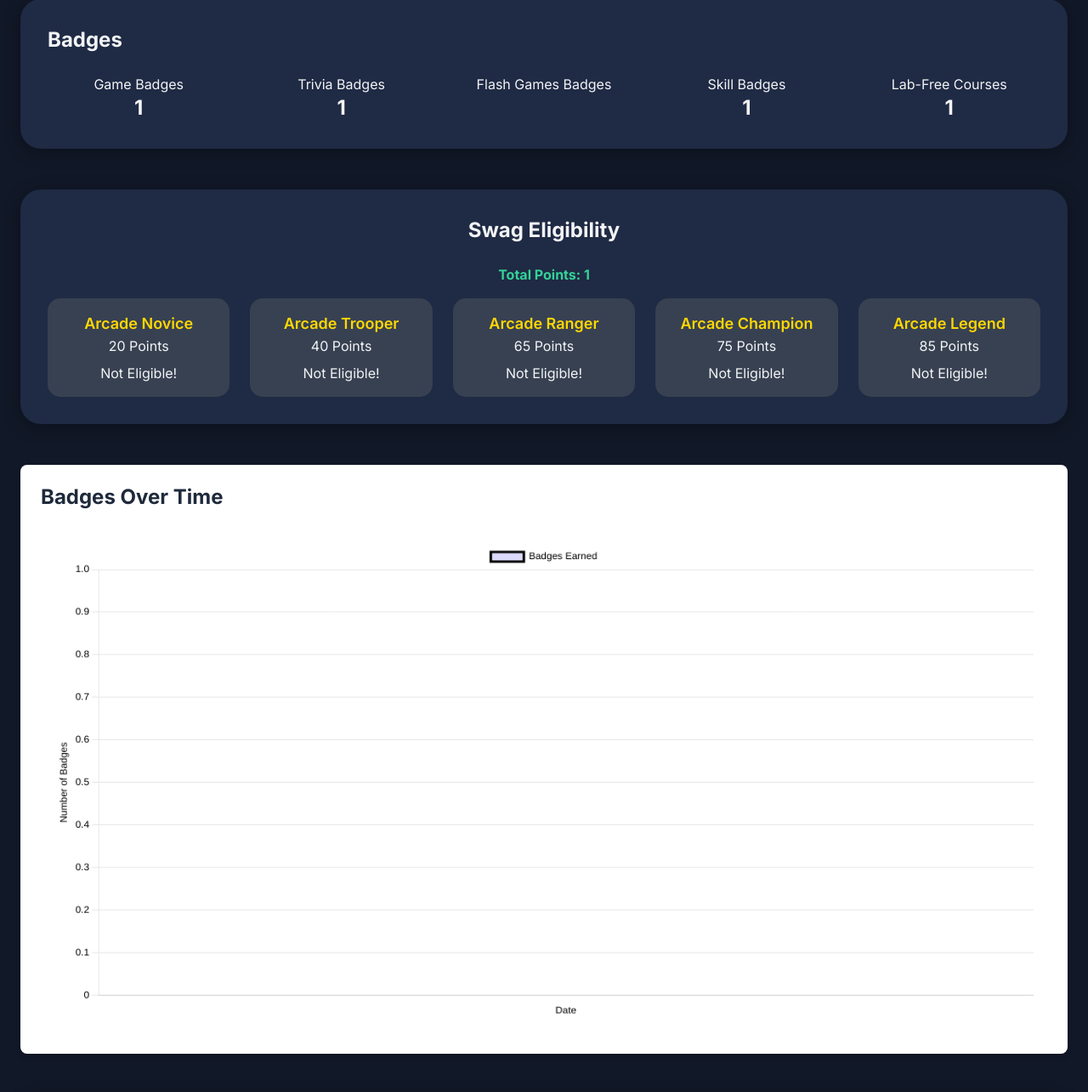
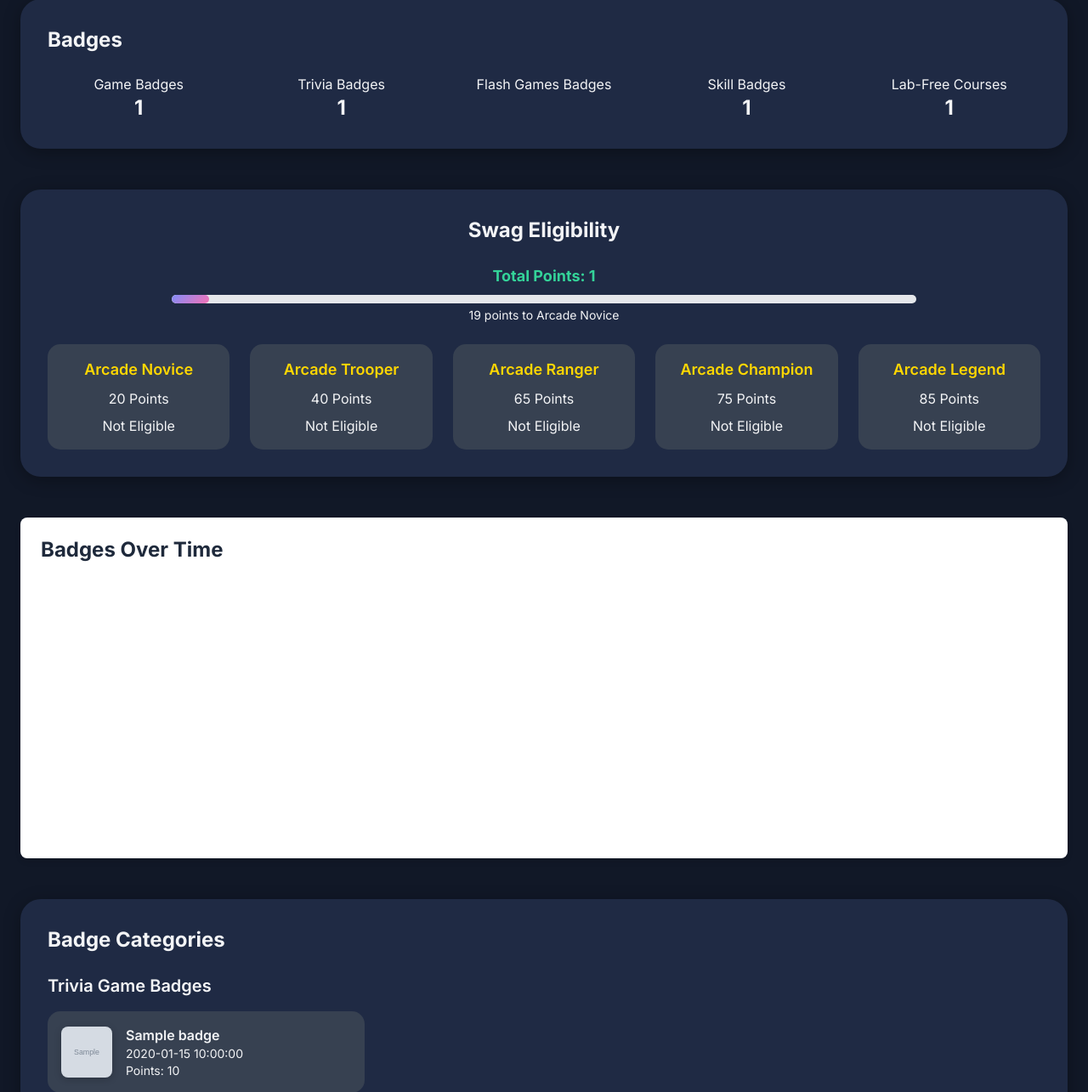
Before and after one commit to Sufi1512/PointCounter, a Flask app: template templates/dashboard.html in a window 1280 px wide. Shown: the part 921-2206 px from the top of the page at 85% size. Run offline with Flask 3, Linux system fonts and the light colour scheme; the template is opened without the code that fills it: most values are stand-ins (such as "Sample title", 1, 10 or a date in 2020); grey boxes marked "Sample" are stand-in pictures; a map, chart or similar area stays blank.

Commit message:
Refactor dashboard chart integration, enhance swag eligibility display, and improve styling for better user experience

```diff
--- a/templates/dashboard.html
+++ b/templates/dashboard.html
@@ -7,60 +7,8 @@
     <link href="https://cdn.jsdelivr.net/npm/tailwindcss@2.2.19/dist/tailwind.min.css" rel="stylesheet">
     <link href="https://fonts.googleapis.com/css2?family=Inter:wght@300;400;600;700&display=swap" rel="stylesheet">
     <link href="https://cdnjs.cloudflare.com/ajax/libs/font-awesome/6.0.0-beta3/css/all.min.css" rel="stylesheet">
-    <script src="https://cdn.jsdelivr.net/npm/chart.js">const ctx = document.getElementById('badgesChart').getContext('2d');
-
-const badgesChart = new Chart(ctx, {
-    type: 'bar', // or 'line'
-    data: {
-        labels: [...], // your date or time labels
-        datasets: [
-            {
-                label: 'Game Trivia',
-                data: [...],
-                backgroundColor: '#3B82F6', // blue-500
-                borderColor: '#2563EB',
-                borderWidth: 1
-            },
-            {
-                label: 'Level Games',
-                data: [...],
-                backgroundColor: '#10B981', // green-500
-                borderColor: '#059669',
-                borderWidth: 1
-            },
-            {
-                label: 'Skill Badges',
-                data: [...],
-                backgroundColor: '#F59E0B', // yellow-500
-                borderColor: '#D97706',
-                borderWidth: 1
-            },
-            {
-                label: 'Flash Games',
-                data: [...],
-                backgroundColor: '#EC4899', // pink-500
-                borderColor: '#DB2777',
-                borderWidth: 1
-            },
-            {
-                label: 'Lab & Free Courses',
-                data: [...],
-                backgroundColor: '#8B5CF6', // purple-500
-                borderColor: '#7C3AED',
-                borderWidth: 1
-            }
-        ]
-    },
-    options: {
-        responsive: true,
-        scales: {
-            y: {
-                beginAtZero: true
-            }
-        }
-    }
-});
-</script>
+    <!-- Chart.js CDN -->
+    <script src="https://cdn.jsdelivr.net/npm/chart.js@4.4.4/dist/chart.umd.min.js"></script>
     <style>
         :root {
             /* Light Mode Colors */
@@ -422,7 +370,6 @@
                     <p class="text-[var(--secondary-text)] text-sm sm:text-base">Skill Badges</p>
                     <p class="text-lg sm:text-2xl font-bold">{{ data.badge_counts.skill_badges_count }}</p>
                 </div>
-
                 <div class="text-center">
                     <p class="text-[var(--secondary-text)] text-sm sm:text-base">Lab-Free Courses</p>
                     <p class="text-lg sm:text-2xl font-bold">{{ data.badge_counts.lab_free_courses_count }}</p>
@@ -442,32 +389,76 @@
   {% endif %}
 {% endfor %}
 
-<section class="card">
-  <h2 class="text-xl sm:text-2xl font-bold mb-6 text-center">Swag Eligibility</h2>
-  <p class="mb-4 text-center text-green-400 font-bold">Total Points: {{ total_points }}</p>
+<section class="card" style="background: var(--card-bg, #ffffff); border-radius: 24px; padding: 2rem; box-shadow: var(--shadow, 0 4px 20px rgba(0, 0, 0, 0.05)); transition: transform 0.3s ease, box-shadow 0.3s ease;">
+  <h2 class="text-xl sm:text-2xl font-bold mb-6 text-center" style="color: var(--text-color, #1f2937); animation: fadeIn 0.5s ease-out;">Swag Eligibility</h2>
+  <div class="mb-6 text-center">
+    <p class="text-lg font-bold text-green-400" style="animation: fadeIn 0.5s ease-out 0.2s; animation-fill-mode: both;">Total Points: {{ total_points }}</p>
+    <!-- Progress Bar -->
+    {% set next_tier = tiers[ns.highest_tier + 1] if ns.highest_tier < tiers|length - 1 else tiers[ns.highest_tier] %}
+    {% set progress = (total_points / next_tier * 100) | round(2) %}
+    <div class="mt-2 w-3/4 mx-auto bg-gray-200 dark:bg-gray-700 rounded-full h-2.5 overflow-hidden" style="animation: fadeIn 0.5s ease-out 0.4s; animation-fill-mode: both;">
+      <div class="h-full rounded-full" style="width: {{ progress }}%; background: var(--accent-gradient, linear-gradient(135deg, #4f46e5, #ec4899)); transition: width 1s ease-in-out;"></div>
+    </div>
+    <p class="text-sm text-[var(--secondary-text)] mt-1" style="animation: fadeIn 0.5s ease-out 0.6s; animation-fill-mode: both;">
+      {% if ns.highest_tier < tiers|length - 1 %}
+        {{ next_tier - total_points }} points to {{ names[ns.highest_tier + 1] }}
+      {% else %}
+        Max Tier Achieved!
+      {% endif %}
+    </p>
+  </div>
   <div class="grid grid-cols-1 sm:grid-cols-2 lg:grid-cols-5 gap-4 sm:gap-6 justify-items-center">
     {% for i in range(tiers | length) %}
-      <div class="swag-tier p-4 rounded-lg text-center w-full {% if i == ns.highest_tier %}bg-green-600 border-4 border-green-800 shadow-lg{% else %}bg-gray-800{% endif %}">
-        <h4 class="text-base sm:text-lg font-semibold text-yellow-400">{{ names[i] }}</h4>
+      <div class="swag-tier p-4 rounded-lg text-center w-full relative group {% if i == ns.highest_tier %}bg-green-600 border-4 shadow-lg{% else %}bg-[var(--swag-bg, #f1f5f9)] dark:bg-gray-700{% endif %}"
+           style="border-color: {% if i == ns.highest_tier %}linear-gradient(135deg, #10B981, #059669){% else %}transparent{% endif %}; animation: slideUp 0.5s ease-out {{ i * 0.1 }}s; animation-fill-mode: both; transition: transform 0.3s ease, box-shadow 0.3s ease; {% if i == ns.highest_tier %}animation: pulse 2s infinite ease-in-out;{% endif %}">
+        <h4 class="text-base sm:text-lg font-semibold text-yellow-400" style="margin-bottom: 0.5rem;">{{ names[i] }}</h4>
         <p class="text-[var(--secondary-text)] text-sm sm:text-base">{{ tiers[i] }} Points</p>
         <p class="text-sm sm:text-base mt-2 {% if i == ns.highest_tier %}text-green-400 font-bold{% else %}text-[var(--secondary-text)]{% endif %}">
-          {% if i == ns.highest_tier %}Eligible!{% else %}Not Eligible!{% endif %}
+          {% if i == ns.highest_tier %}Eligible!{% else %}Not Eligible{% endif %}
         </p>
+        <!-- Tooltip for non-eligible tiers -->
+        {% if i > ns.highest_tier %}
+        <div class="absolute bottom-full left-1/2 transform -translate-x-1/2 mb-2 hidden group-hover:block bg-gray-800 text-white text-xs rounded py-1 px-2" style="z-index: 10; min-width: 120px;">
+          Need {{ tiers[i] - total_points }} more points
+        </div>
+        {% endif %}
       </div>
     {% endfor %}
   </div>
 </section>
 
-
-
-
-
+<style>
+  @keyframes fadeIn {
+    from { opacity: 0; }
+    to { opacity: 1; }
+  }
+  @keyframes slideUp {
+    from { transform: translateY(20px); opacity: 0; }
+    to { transform: translateY(0); opacity: 1; }
+  }
+  @keyframes pulse {
+    0%, 100% { transform: scale(1); }
+    50% { transform: scale(1.05); }
+  }
+  .swag-tier:hover {
+    transform: translateY(-4px);
+    box-shadow: var(--hover-shadow, 0 8px 25px rgba(0, 0, 0, 0.1));
+  }
+  @media (prefers-reduced-motion: reduce) {
+    .swag-tier, h2, p, .h-full {
+      animation: none !important;
+      transition: none !important;
+    }
+  }
+</style>
 
         <!-- Analytics Graph -->
         {% if data.game_trivia or data.level_games or data.skill_badges or data.flash_games or data.lab_free_courses %}
         <section style="background-color: #FFFFFF; border-radius: 8px; padding: 1.5rem; margin-bottom: 1.5rem; box-shadow: 0 4px 6px rgba(0, 0, 0, 0.1);">
             <h2 style="color: #1E293B; font-size: 1.5rem; font-weight: bold; margin-bottom: 1.5rem; line-height: 1.2;">Badges Over Time</h2>
-    <canvas id="badgesChart" style="max-width: 100%; background-color: #FFFFFF; border-radius: 8px; padding: 1rem;"></canvas>
+            <div style="height: 300px;">
+                <canvas id="badgesChart" style="max-width: 100%; background-color: #FFFFFF; border-radius: 8px; padding: 1rem;" aria-label="Badges over time chart"></canvas>
+            </div>
         </section>
         {% endif %}
 
@@ -512,6 +503,7 @@
                 </div>
             </div>
             {% endif %}
+
             <!-- Flash Games Badges -->
             {% if data.flash_games %}
             <div class="mb-8">
@@ -530,6 +522,7 @@
                 </div>
             </div>
             {% endif %}
+
             <!-- Skill Badges -->
             {% if data.skill_badges %}
             <div class="mb-8">
@@ -548,8 +541,6 @@
                 </div>
             </div>
             {% endif %}
-
-
 
             <!-- Lab-Free Courses -->
             {% if data.lab_free_courses %}
@@ -627,49 +618,151 @@
     <!-- Chart.js Script for Badges Over Time -->
     {% if data.game_trivia or data.level_games or data.skill_badges or data.flash_games or data.lab_free_courses %}
     <script>
-        const allBadges = [
-            ...{{ data.game_trivia | tojson }},
-            ...{{ data.level_games | tojson }},
-            ...{{ data.skill_badges | tojson }},
-            ...{{ data.flash_games | tojson }},
-            ...{{ data.lab_free_courses | tojson }}
+        // Combine all badge data
+        const badgeCategories = {
+            game_trivia: {{ data.game_trivia | tojson | safe }},
+            level_games: {{ data.level_games | tojson | safe }},
+            skill_badges: {{ data.skill_badges | tojson | safe }},
+            flash_games: {{ data.flash_games | tojson | safe }},
+            lab_free_courses: {{ data.lab_free_courses | tojson | safe }}
+        };
+
+        // Get unique dates across all badges
+        const allDates = [];
+        Object.values(badgeCategories).forEach(category => {
+            category.forEach(badge => {
+                try {
+                    const date = new Date(badge.date.replace('Earned ', ''));
+                    if (!isNaN(date)) {
+                        allDates.push(date.toISOString().split('T')[0]);
+                    }
+                } catch (e) {
+                    // Skip invalid dates
+                }
+            });
+        });
+        const uniqueDates = [...new Set(allDates)].sort();
+
+        // Count badges per category per date
+        const datasets = [
+            {
+                label: 'Game Trivia',
+                data: uniqueDates.map(date => badgeCategories.game_trivia.filter(b => {
+                    try {
+                        return new Date(b.date.replace('Earned ', '')).toISOString().split('T')[0] === date;
+                    } catch (e) {
+                        return false;
+                    }
+                }).length),
+                backgroundColor: '#2DD4BF', // Teal
+                borderColor: '#26A69A',
+                borderWidth: 1
+            },
+            {
+                label: 'Level Games',
+                data: uniqueDates.map(date => badgeCategories.level_games.filter(b => {
+                    try {
+                        return new Date(b.date.replace('Earned ', '')).toISOString().split('T')[0] === date;
+                    } catch (e) {
+                        return false;
+                    }
+                }).length),
+                backgroundColor: '#F472B6', // Pink (aligned with --accent-secondary)
+                borderColor: '#DB2777',
+                borderWidth: 1
+            },
+            {
+                label: 'Skill Badges',
+                data: uniqueDates.map(date => badgeCategories.skill_badges.filter(b => {
+                    try {
+                        return new Date(b.date.replace('Earned ', '')).toISOString().split('T')[0] === date;
+                    } catch (e) {
+                        return false;
+                    }
+                }).length),
+                backgroundColor: '#818CF8', // Indigo (aligned with --accent-primary)
+                borderColor: '#6366F1',
+                borderWidth: 1
+            },
+            {
+                label: 'Flash Games',
+                data: uniqueDates.map(date => badgeCategories.flash_games.filter(b => {
+                    try {
+                        return new Date(b.date.replace('Earned ', '')).toISOString().split('T')[0] === date;
+                    } catch (e) {
+                        return false;
+                    }
+                }).length),
+                backgroundColor: '#F59E0B', // Yellow
+                borderColor: '#D97706',
+                borderWidth: 1
+            },
+            {
+                label: 'Lab & Free Courses',
+                data: uniqueDates.map(date => badgeCategories.lab_free_courses.filter(b => {
+                    try {
+                        return new Date(b.date.replace('Earned ', '')).toISOString().split('T')[0] === date;
+                    } catch (e) {
+                        return false;
+                    }
+                }).length),
+                backgroundColor: '#10B981', // Green
+                borderColor: '#059669',
+                borderWidth: 1
+            }
         ];
-        const dates = allBadges.map(b => {
-            try {
-                return new Date(b.date.replace('Earned ', ''));
-            } catch (e) {
-                return null;
-            }
-        }).filter(date => date !== null);
-        const dateCounts = {};
-        dates.forEach(date => {
-            const dateStr = date.toISOString().split('T')[0];
-            dateCounts[dateStr] = (dateCounts[dateStr] || 0) + 1;
-        });
-
-        const chartData = {
-            labels: Object.keys(dateCounts).sort(),
-            datasets: [{
-                label: 'Badges Earned',
-                data: Object.values(dateCounts),
-                borderColor: 'var(--accent-primary)',
-                backgroundColor: 'rgba(79, 70, 229, 0.2)',
-                fill: true,
-                tension: 0.4
-            }]
-        };
 
         const ctx = document.getElementById('badgesChart').getContext('2d');
         new Chart(ctx, {
-            type: 'line',
-            data: chartData,
+            type: 'bar',
+            data: {
+                labels: uniqueDates,
+                datasets: datasets
+            },
             options: {
                 responsive: true,
+                maintainAspectRatio: false,
                 scales: {
-                    x: { title: { display: true, text: 'Date', color: 'var(--text-color)' }, ticks: { color: 'var(--text-color)' } },
-                    y: { title: { display: true, text: 'Number of Badges', color: 'var(--text-color)' }, ticks: { color: 'var(--text-color)' }, beginAtZero: true }
+                    x: {
+                        title: {
+                            display: true,
+                            text: 'Date',
+                            color: '#1E293B'
                         },
-                plugins: { legend: { labels: { color: 'var(--text-color)' } } }
+                        ticks: {
+                            color: '#1E293B'
+                        },
+                        grid: {
+                            display: false
+                        }
+                    },
+                    y: {
+                        beginAtZero: true,
+                        title: {
+                            display: true,
+                            text: 'Number of Badges',
+                            color: '#1E293B'
+                        },
+                        ticks: {
+                            color: '#1E293B'
+                        },
+                        grid: {
+                            color: 'rgba(100, 116, 139, 0.1)'
+                        }
+                    }
+                },
+                plugins: {
+                    legend: {
+                        labels: {
+                            color: '#1E293B'
+                        }
+                    },
+                    tooltip: {
+                        backgroundColor: '#1E293B',
+                        titleColor: '#FFFFFF',
+                        bodyColor: '#FFFFFF'
+                    }
+                }
             }
         });
     </script>
```
Lines whose indentation alone changed are shown as unchanged.
